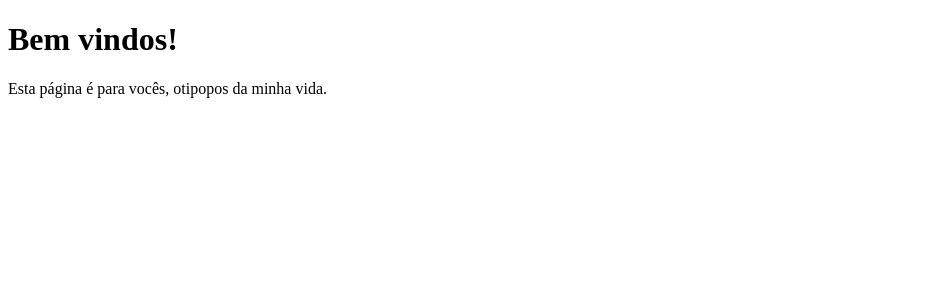
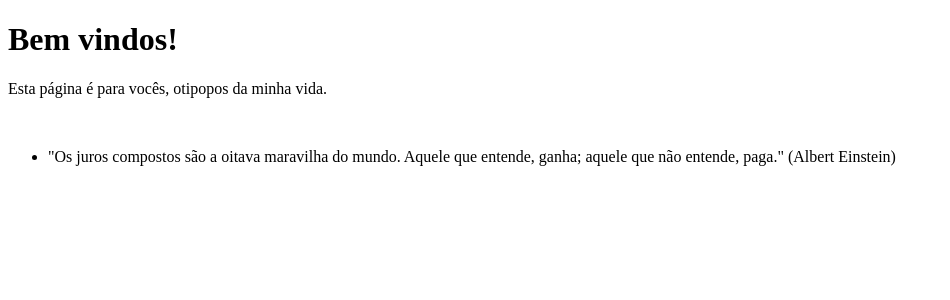
Before and after one commit to aucmr/tab-news, a Next.js app: page / in a window 1280 px wide. Shown: the top 300 px of the page, without its empty margins (0-950 px from the left). Built offline with nearby package versions, Linux system fonts and the light colour scheme.

Commit message:
feat: juros compostos

```diff
--- a/pages/index.js
+++ b/pages/index.js
@@ -3,6 +3,10 @@ function Home() {
         <div>
             <h1>Bem vindos!</h1>
             <p>Esta página é para vocês, otipopos da minha vida.</p>
+            <br></br>
+            <ul>
+                <li>"Os juros compostos são a oitava maravilha do mundo. Aquele que entende, ganha; aquele que não entende, paga." (Albert Einstein)</li>
+            </ul>
         </div>
     );
 }
```
